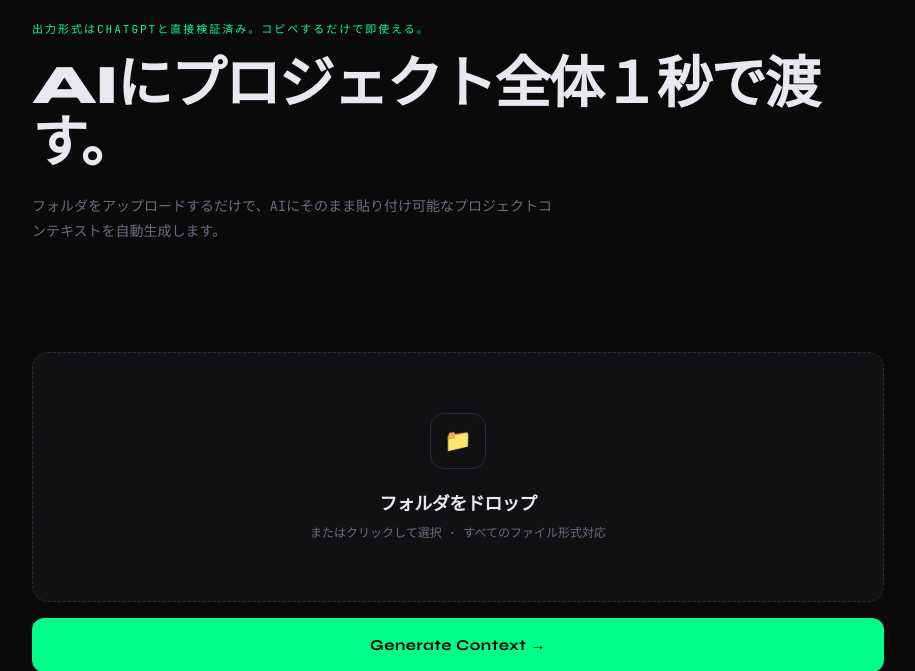
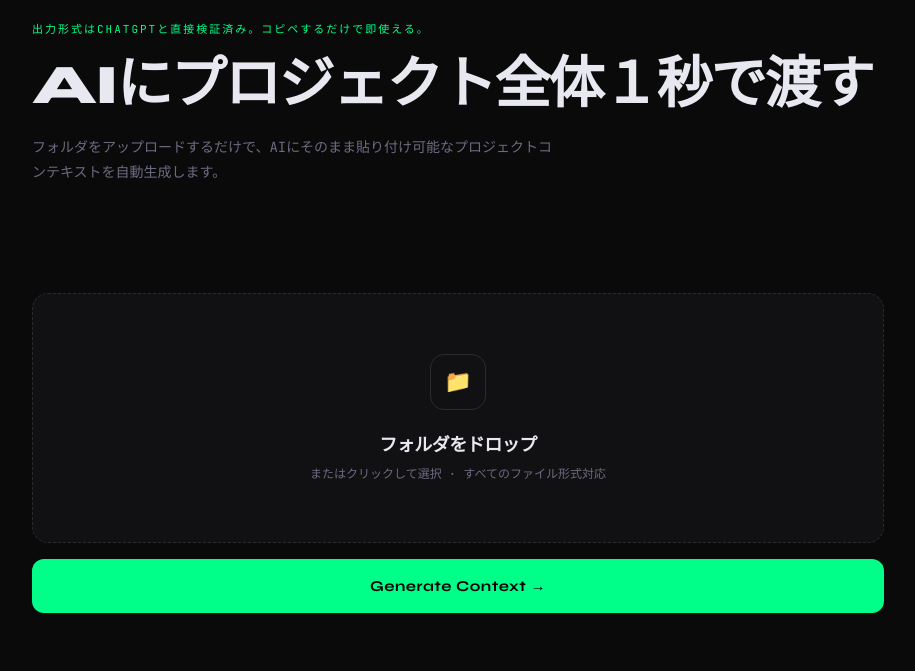
Before and after one commit to dai-par/ContextForge, a Flask app: page / in a window 1280 px wide. Shown: the part 122-793 px from the top of the page, without its empty margins (182-1097 px from the left). Run offline with Flask 3, Linux system fonts and the light colour scheme.

Commit message:
document chenged 1

```diff
--- a/main_app/templates/index.html
+++ b/main_app/templates/index.html
@@ -18,7 +18,7 @@
 
         <section class="hero">
             <div class="hero-tag">出力形式はChatGPTと直接検証済み。コピペするだけで即使える。</div>
-            <h1>AIにプロジェクト全体１秒で渡す。<br><span class="highlight"></span></h1>
+            <h1>AIにプロジェクト全体１秒で渡す<br><span class="highlight"></span></h1>
             <p>フォルダをアップロードするだけで、AIにそのまま貼り付け可能なプロジェクトコンテキストを自動生成します。</p>
         </section>
 
```
